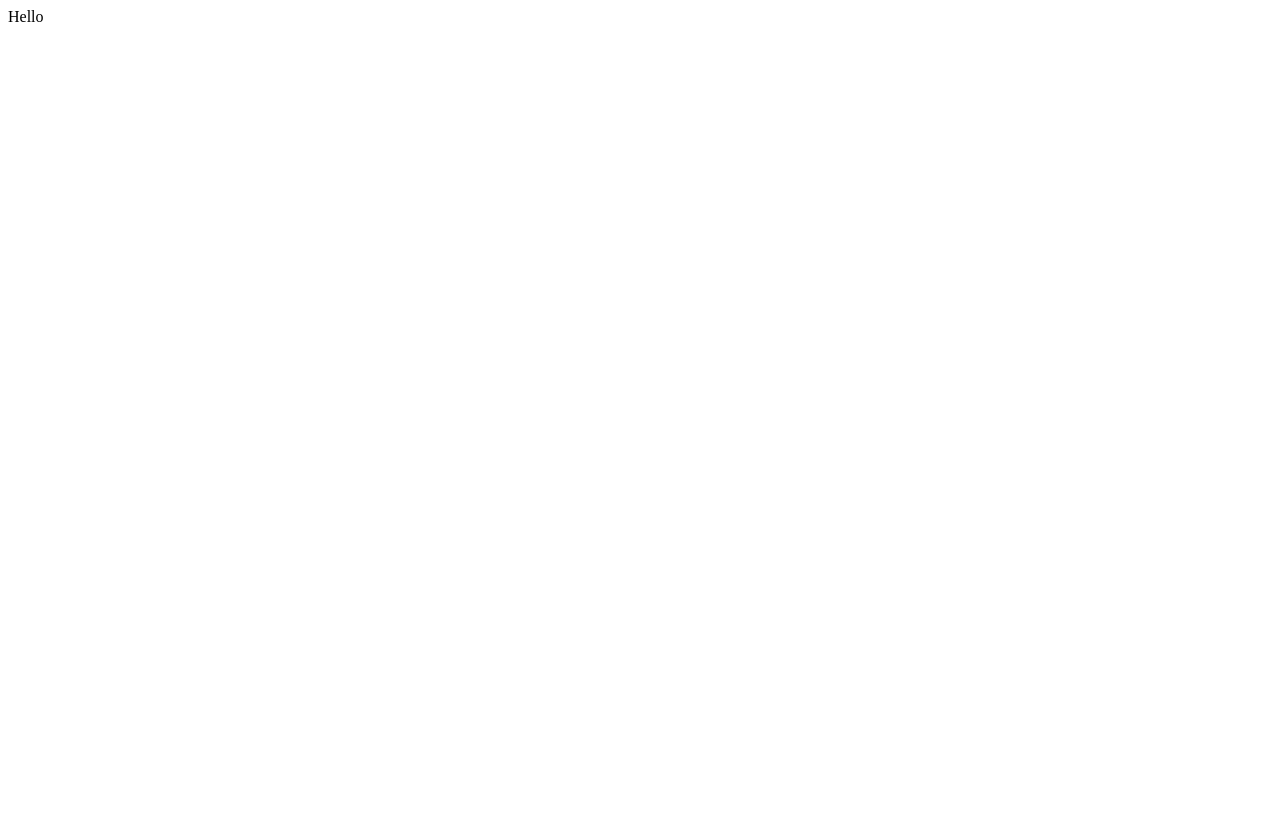
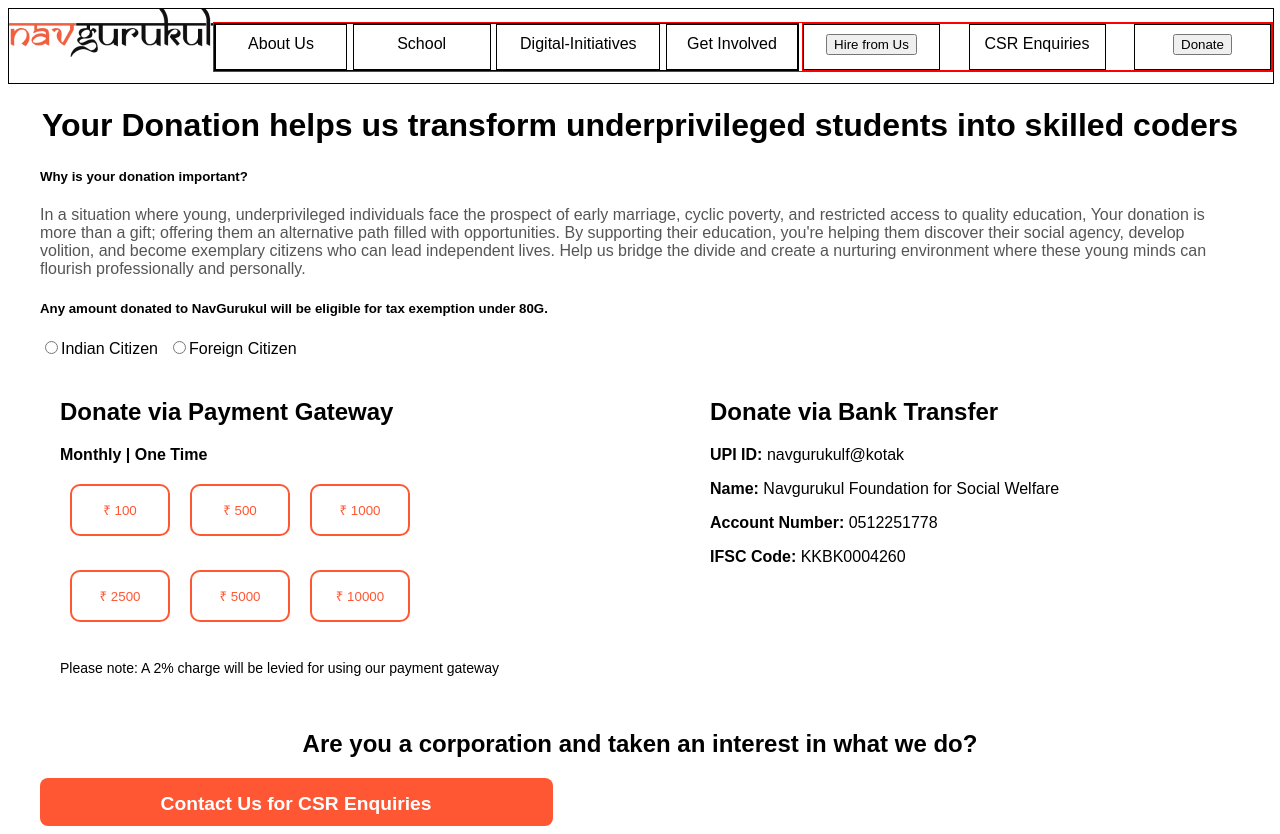
Before and after one commit to aartibiradar21/campus-website, a Next.js app: page /Information in a window 1280 px wide. Before the commit the page ends 800 px from the top, so only its background shows below. Built offline with nearby package versions, Linux system fonts and the light colour scheme.

Commit message:
working on second page

```diff
--- a/app/Header.js
+++ b/app/Header.js
@@ -11,7 +11,7 @@
                 <div className='header-menu'>
             <div className='aboutus'>About Us</div>
             <div className='school'>School</div>
-            <div className='digital-initiatives'>Digital-Initiatives'</div>
+            <div className='digital-initiatives'>Digital-Initiatives</div>
             <div className='get-involved'>Get Involved</div>
             </div>
             <div className='info-cloumn'>
--- a/app/Information/Donation.js
+++ b/app/Information/Donation.js
@@ -1,11 +1,75 @@
-import React from 'react'
+// import React from 'react';
+// import './donation.css';
+
+// function Donation() {
+//   return (
+//     <div className='main-container'>
+//       <h4 className='section-head'>Your Donation helps us transform underprivileged students into skilled coders</h4>
+//         <h5>Why is your donation important?</h5>
+//         <p>In a situation where young, underprivileged individuals face the prospect of early marriage, cyclic poverty, and restricted access to quality education, Your donation is more than a gift; offering them an alternative path filled with opportunities. By supporting their education, you're helping them discover their social agency, develop volition, and become exemplary citizens who can lead independent lives. Help us bridge the divide and create a nurturing environment where these young minds can flourish professionally and personally.</p>
+//       <div className='column'>
+//         <h5>Any amount donated to NavGurukul will be eligible for tax exemption under 80G.
+//         </h5>
+//       </div>
+//       <form className='main-form'>
+//         <div className='form-ckeck1'>
+//           <input className='pointer' type='radio'></input>
+//           <label className='bold-text'>Indian Citizen</label>
+//         </div>
+
+//         <div className='form-ckeck2'>
+//           <input className='pointer' type='radio'></input>
+//           <label className='bold-text'>Foreign Citizen</label>
+//         </div>
+//       </form>
+//       <div className='Donate-Payment'>
+//         <div className='payment'></div>
+//         <div className='bank'></div>
+//       </div>
+
+//     </div>
+//   )
+// }
+
+// export default Donation;
+
+import React from 'react';
+import './donation.css';
+
 
 function Donation() {
   return (
-    <div>
-      Hello
+    <div className="donation-page">
+      <div className="donation-header">
+        <h1>Your Donation helps us transform underprivileged students into skilled coders</h1>
+        <h5 className='don1'>Why is your donation important?</h5>
+        <p>
+        In a situation where young, underprivileged individuals face the prospect of early marriage, cyclic poverty, and restricted access to quality education, Your donation is more than a gift;
+        offering them an alternative path filled with opportunities. By supporting their education, you're helping them discover their social agency, develop volition, and become exemplary citizens who can
+        lead independent lives. Help us bridge the divide and create a nurturing environment where these young minds can flourish professionally and personally.
+        </p>
+      </div>
+
+      <div className='main-column'>
+      <div className='column'>
+        <h5>Any amount donated to NavGurukul will be eligible for tax exemption under 80G.
+        </h5>
+      </div>
+      <form className='main-form'>
+        <div className='form-ckeck1'>
+          <input className='pointer' type='radio'></input>
+          <label className='bold-text'>Indian Citizen</label>
+        </div>
+
+        <div className='form-ckeck2'>
+          <input className='pointer' type='radio'></input>
+          <label className='bold-text'>Foreign Citizen</label>
+        </div>
+      </form>
+      </div>
+
     </div>
-  )
+  );
 }
 
 export default Donation;
--- /dev/null
+++ b/app/Information/Payment.js
@@ -0,0 +1,48 @@
+import React from 'react';
+import './payment.css';
+
+function Payment() {
+  return (
+    <div>
+      <div className="donation-container">
+        <div className="payment-gateway">
+          <h2>Donate via Payment Gateway</h2>
+          <div className="payment-options">
+            <div className="donation-type">
+              <span>Monthly</span> | <span>One Time</span>
+            </div>
+            <div className="donation-options">
+                <div className='payment'>
+                    <button className='bnt'>₹ 100</button>
+                    <button className='bnt'>₹ 500</button>
+                    <button className='bnt'>₹ 1000</button>
+              </div>
+              <div className='payment'>
+                    <button className='bnt'>₹ 2500</button>
+                    <button className='bnt'>₹ 5000</button>
+                    <button className='bnt'>₹ 10000</button>
+              </div>
+            </div>
+            <p className='note'>Please note: A 2% charge will be levied for using our payment gateway</p>
+          </div>
+        </div>
+
+        <div className="bank-transfer">
+          <h2>Donate via Bank Transfer</h2>
+          <p><strong>UPI ID:</strong> navgurukulf@kotak</p>
+          <p><strong>Name:</strong> Navgurukul Foundation for Social Welfare</p>
+          <p><strong>Account Number:</strong> 0512251778</p>
+          <p><strong>IFSC Code:</strong> KKBK0004260</p>
+        </div>
+      </div>
+
+      <div className="contact">
+        <h2>Are you a corporation and taken an interest in what we do?
+        </h2>
+        <button className="contact-btn">Contact Us for CSR Enquiries</button>
+      </div>
+    </div>
+  )
+}
+
+export default Payment
--- /dev/null
+++ b/app/Information/donation.css
@@ -0,0 +1,39 @@
+
+
+body {
+    font-family: 'Arial', sans-serif;
+}
+
+.donation-header {
+    margin: auto;
+    max-width: 1200px;
+}
+
+.donation-header h1 {
+    font-size: 32px;
+    line-height: 41.6px;
+    text-align: center;
+
+}
+
+.donation-header p {
+    margin: 10px 0;
+    color: #555;
+}
+
+
+.main-column {
+    /* padding: 20px; */
+    margin: auto;
+    max-width: 1200px;
+}
+
+
+
+.main-form {
+    display: flex;
+}
+
+.form-ckeck1 {
+    margin-right: 10px;
+}
--- a/app/Information/page.js
+++ b/app/Information/page.js
@@ -1,12 +1,14 @@
 // Page.js
 import React from 'react';
 import Donation from './Donation';
+import Payment from './Payment';
 
 
 const Page = () => {
   return (
     <div>
       <Donation/>
+      <Payment/>
     </div>
   );
 };
--- /dev/null
+++ b/app/Information/payment.css
@@ -0,0 +1,102 @@
+.donation-container {
+    display: flex;
+    justify-content: space-between;
+    gap: 20px;
+    margin: auto;
+    max-width: 1200px;
+}
+
+.payment-gateway,
+.bank-transfer {
+    flex: 1;
+    background-color: #fff;
+    padding: 20px;
+    /* margin-left: 5rem; */
+    /* box-shadow: 0 4px 8px rgba(0, 0, 0, 0.1); */
+}
+.bank-transfer {
+    margin-left: 5rem;
+}
+
+.payment-options {
+    margin-top: 20px;
+}
+
+.donation-type {
+    font-weight: bold;
+    margin-bottom: 10px;
+}
+
+.donation-options button {
+    padding: 15px;
+    margin: 10px;
+    border: 2px solid #ff5733;
+    background-color: white;
+    color: #ff5733;
+    border-radius: 10px;
+    cursor: pointer;
+    margin-bottom: 24px;
+}
+
+.contact {
+    text-align: center;
+    margin-top: 20px;
+}
+
+.contact-btn {
+    padding: 15px 25px;
+    font-size: 1.2rem;
+    background-color: #ff5733;
+    border: none;
+    cursor: pointer;
+    margin-right: 688px;
+    width: 513px;
+    color: #fff;
+    border-radius: 8px;
+    font-weight: 700;
+    height: 48px;
+}
+
+.contact-btn:hover {
+    background-color: #ff4519;
+}
+
+@media (max-width: 768px) {
+    .donation-header h1 {
+        font-size: 1.8rem;
+    }
+
+    .donation-container {
+        flex-direction: column;
+    }
+
+    .donation-options button {
+        width: 100%;
+    }
+}
+
+@media (max-width: 480px) {
+    .donation-header h1 {
+        font-size: 1.5rem;
+    }
+
+    .donation-options button {
+        padding: 10px;
+    }
+}
+
+
+.bnt:hover {
+    background-color: #eb5f42;
+    color: #fff ;
+    border-color: #eb5f42 ;
+}
+
+.bnt{
+    width: 100px;
+}
+
+.note{
+    font-size: .875rem;
+
+}
--- a/app/layout.js
+++ b/app/layout.js
@@ -1,5 +1,6 @@
 import localFont from "next/font/local";
 import "./globals.css";
+import Header from "./Header";
 
 const geistSans = localFont({
   src: "./fonts/GeistVF.woff",
@@ -21,7 +22,9 @@
   return (
     <html lang="en">
       <body className={`${geistSans.variable} ${geistMono.variable}`}>
+      <Header/>
         {children}
+
       </body>
     </html>
   );
```
